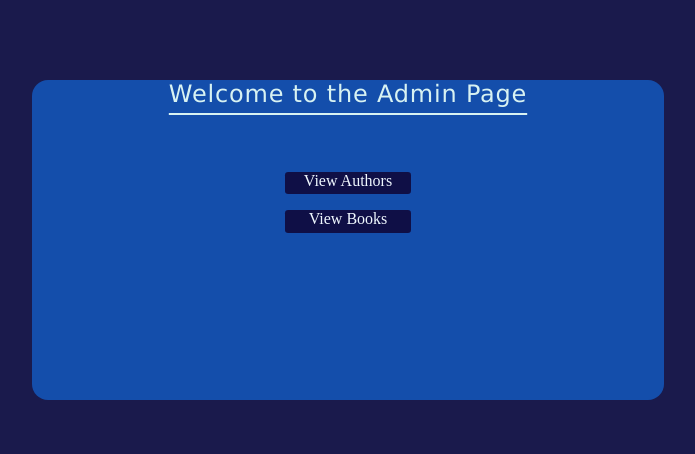
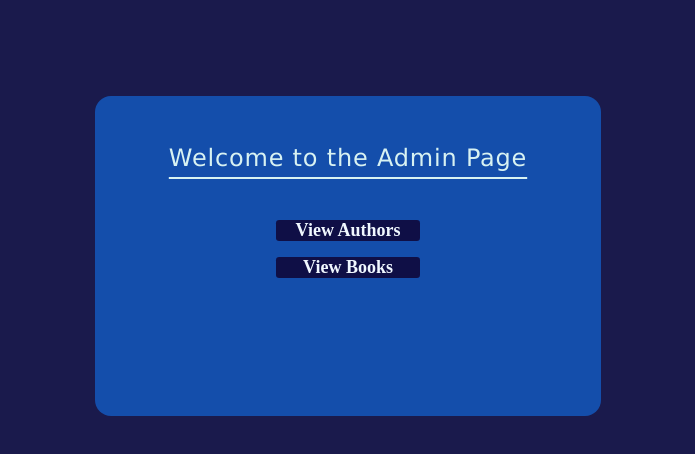
Before and after one commit to JohnDCake/authorsWebsite, a plain HTML site: page index.html in a window 1280 px wide. Shown: the whole page, without its empty margins (292-987 px from the left). Drawn offline with Linux system fonts and the light colour scheme.

Commit message:
Changed some rookie syntax mistakes and added an list for navigation

```diff
--- a/index.html
+++ b/index.html
@@ -7,11 +7,15 @@
     <link rel="stylesheet" href="styles/styles.css" />
   </head>
   <body>
-    <main class="mainClass">
-      <section class="twoButtonNav">
-        <h1 class="authorHeadings">Welcome to the Admin Page</h1>
-        <a href="" class="navButtons" id="firstNavButton">View Authors</a>
-        <a href="" class="navButtons">View Books</a>
+    <main class="main-class">
+      <section class="two-button-nav">
+        <h1 class="h1-heading">Welcome to the Admin Page</h1>
+        <ul class="nav-list">
+          <li class="nav-buttons">
+            <a href="authors.html" class="author-anchors">View Authors</a>
+          </li class="nav-buttons">
+          <li class="nav-buttons"><a href="books.html" class="author-anchors">View Books</a></li>
+        </ul>
       </section>
     </main>
   </body>
--- a/styles/styles.css
+++ b/styles/styles.css
@@ -1,10 +1,11 @@
-.twoButtonNav {
+.two-button-nav {
     background-color: rgb(20, 78, 171);
-    margin: auto;
-    width: 50%;
+    width: 40%;
     margin-top: 5rem;
     border-radius:  1rem;
     height: 20rem;
+    margin-left: auto;
+    margin-right: auto;
 
 }
 
@@ -12,7 +13,7 @@ body {
     background-color: rgb(26, 26, 76);
 }
 
-.authorHeadings {
+.h1-heading {
     text-align: center;
     font-weight: 400;
     text-decoration: underline;
@@ -20,28 +21,45 @@ body {
     letter-spacing: 0.05rem;
     font-family: Verdana;
     font-size: 1.5rem;
-    margin-top: 2rem;
+    margin-top: 4em;
+    padding-top: 3rem;
     text-underline-offset: 0.7rem;
 
 }
 
-.navButtons {
+.nav-buttons {
     display: block;
     margin: auto;
     margin-top: 1rem;
-    width: 20%;
-    height: 7%;
+    width: 9rem;
+    height: 11%;
     text-align: center;
-    text-decoration: none;
-    color: aliceblue;
     background-color: rgb(15, 15, 70);
     border-radius: 0.2rem;
+    font-weight: 900;
+    font-size: large;
+    margin-left: auto;
+    margin-right: auto;
+
 }
 
-.navButtons:hover {
+.nav-buttons:hover {
     background-color: rgb(69, 133, 188);
 }
 
-#firstNavButton {
+#first-nav-button {
     margin-top: 4rem;
 }
+
+.nav-list {
+    list-style-type: none;
+    margin-top: 3rem;
+    margin-left: auto ;
+    margin-right: auto;
+    padding-left: 0%;
+}
+
+.author-anchors {
+    text-decoration: none;
+    color: aliceblue;
+}
```
Also changed, not shown: authors.html (added, +10 -0 lines), books.html (added, +10 -0 lines).
